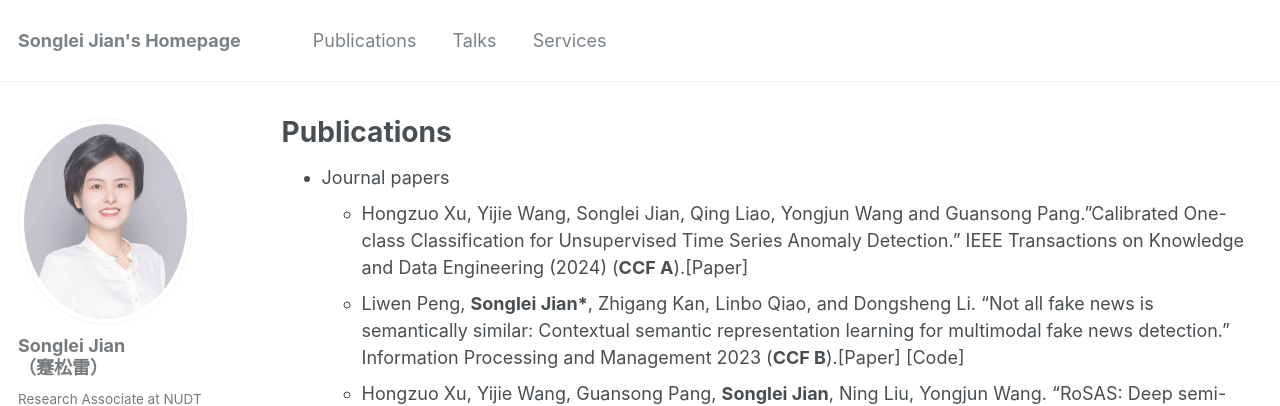
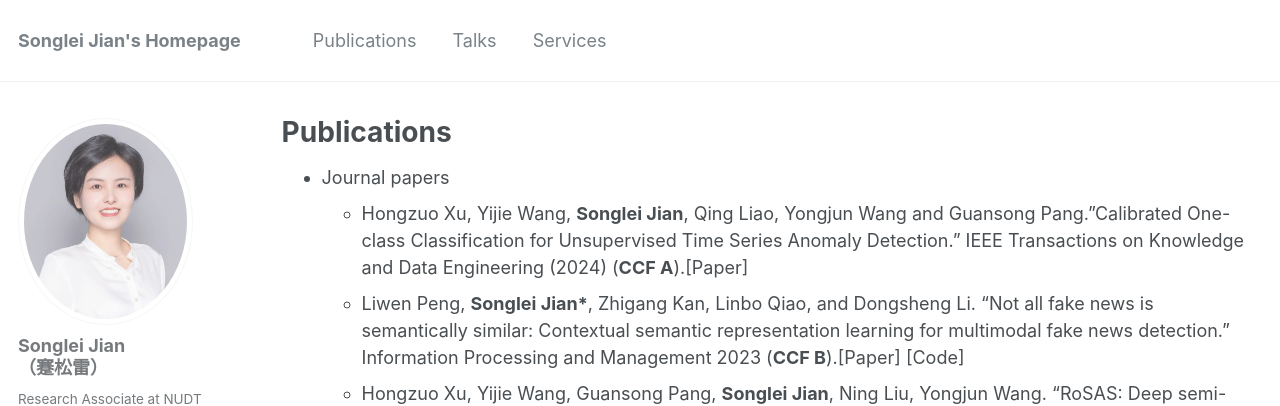
Before and after one commit to jiansonglei/jiansonglei.github.io, a Jekyll site: the page built from _pages/publications.md, in a window 1280 px wide and 900 px high. Shown: the top 406 px of the window. Built offline with Jekyll 4.4.1, drawn with Linux system fonts in a browser that asks for light colours; some web fonts are replaced; formulas are drawn with MathJax 3; a script that is not in the unit is left out.

```diff
--- a/_pages/publications.md
+++ b/_pages/publications.md
@@ -12,7 +12,7 @@ author_profile: true
 
 {% include base_path %}
 * Journal papers
-  * Hongzuo Xu, Yijie Wang, Songlei Jian, Qing Liao, Yongjun Wang and Guansong Pang."Calibrated One-class Classification for Unsupervised Time Series Anomaly Detection." IEEE Transactions on Knowledge and Data Engineering  (2024) (**CCF A**).[[Paper]](http://jiansonglei.github.io/files/24COUTA.pdf)
+  * Hongzuo Xu, Yijie Wang, **Songlei Jian**, Qing Liao, Yongjun Wang and Guansong Pang."Calibrated One-class Classification for Unsupervised Time Series Anomaly Detection." IEEE Transactions on Knowledge and Data Engineering  (2024) (**CCF A**).[[Paper]](http://jiansonglei.github.io/files/24COUTA.pdf)
   * Liwen Peng, **Songlei Jian\***, Zhigang Kan, Linbo Qiao, and Dongsheng Li. "Not all fake news is semantically similar: Contextual semantic representation learning for multimodal fake news detection." Information Processing and Management 2023 (**CCF B**).[[Paper]](http://jiansonglei.github.io/files/IPM_FND.pdf)  [[Code]](https://github.com/plw-study/CSFND)
   * Hongzuo Xu, Yijie Wang, Guansong Pang, **Songlei Jian**, Ning Liu, Yongjun Wang. “RoSAS: Deep semi-supervised anomaly detection with contamination-resilient continuous supervision” Information Processing & Management. 2023 (**CCF B**). [[Paper]](https://arxiv.org/abs/2307.13239) [[Code]](https://github.com/xuhongzuo/rosas)
   * Hongzuo Xu,  Yijie Wang, **Songlei Jian**, Qing Liao, Yongjun Wang, and Guansong Pang. "Calibrated One-class Classification for Unsupervised Time Series Anomaly Detection."  [[Paper]](https://arxiv.org/abs/2207.12201)  [[Code]](https://github.com/xuhongzuo/couta)
```
